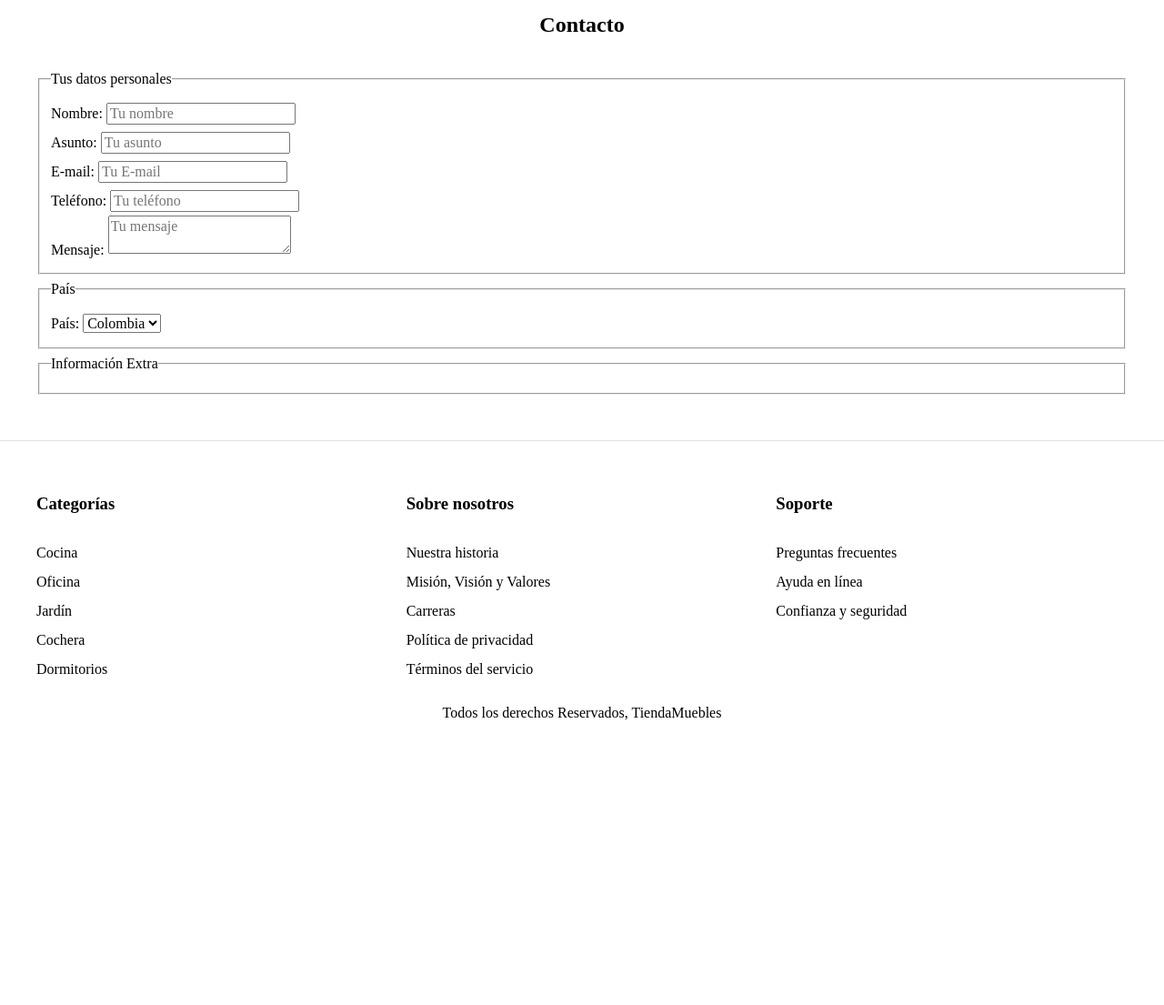
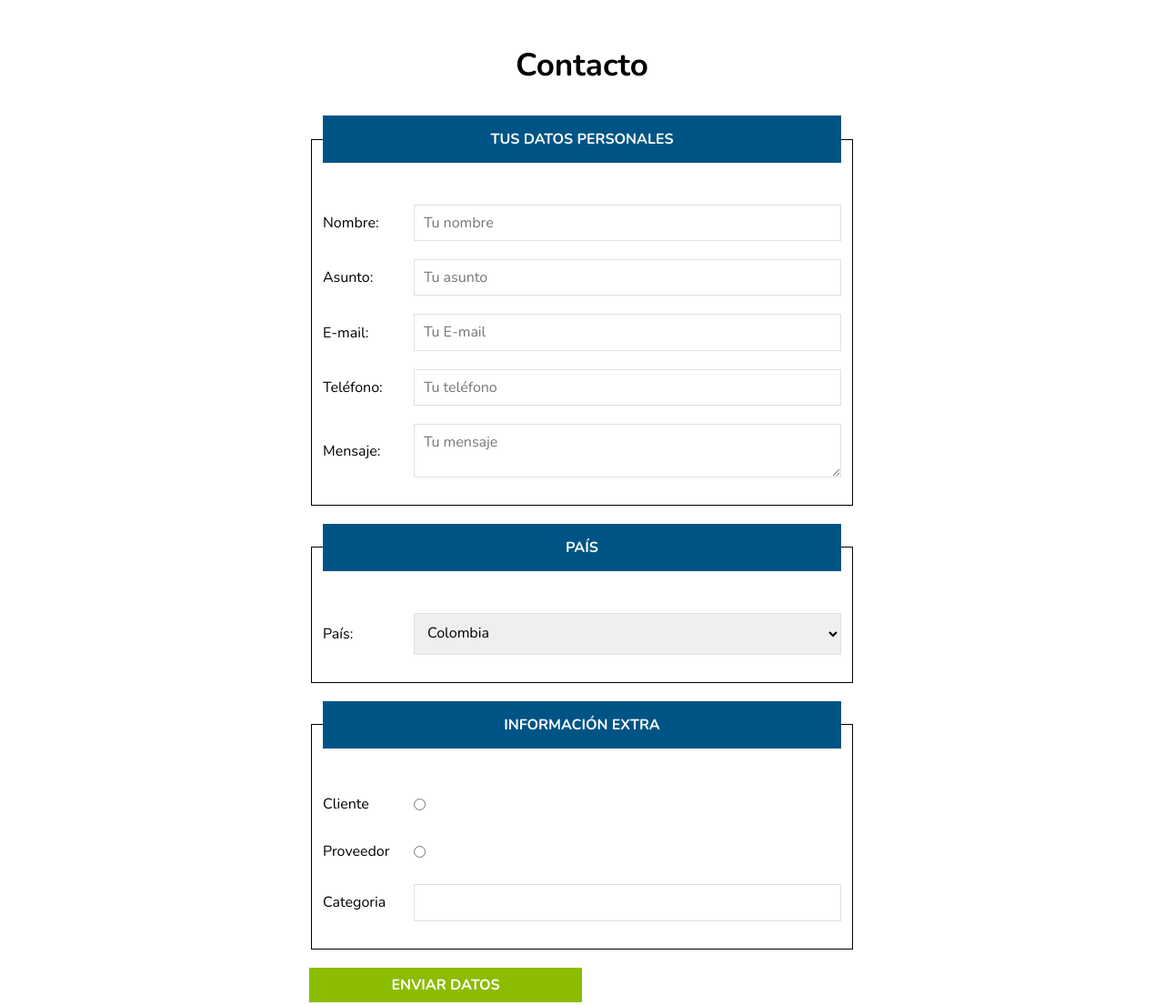
Before and after one commit to devmf19/e-commerce, a plain HTML site: page contacto.html in a window 1280 px wide. Shown: the part 266-1371 px from the top of the page at 91% size. Before the commit the page ends 1082 px from the top, so only its background shows below. Drawn offline with nearby package versions, Linux system fonts and the light colour scheme.

Commit message:
complete form and css style

```diff
--- a/contacto.html
+++ b/contacto.html
@@ -2,6 +2,9 @@
 <html lang="en">
 
 <head>
+    <link rel="preconnect" href="https://fonts.googleapis.com">
+    <link rel="preconnect" href="https://fonts.gstatic.com" crossorigin>
+    <link href="https://fonts.googleapis.com/css2?family=Nunito:wght@400;700;900&display=swap" rel="stylesheet">
     <link rel="stylesheet" href="css/normalize.css">
     <link rel="stylesheet" href="css/styles.css">
     <title>E-Comerce</title>
@@ -25,25 +28,25 @@
     </div>
 
     <main class="contenedor contenido-principal">
-        <h2 class="text-center">Contacto</h2>
+        <h2 class="title text-center">Contacto</h2>
 
-        <form>
+        <form class="formulario">
             <fieldset>
                 <legend>Tus datos personales</legend>
 
-                <div class="cmapo">
+                <div class="campo">
                     <label for="nombre">Nombre: </label>
-                    <input type="text" id="nombre" placeholder="Tu nombre" />
+                    <input type="text" id="nombre" placeholder="Tu nombre" required/>
                 </div>
 
                 <div class="campo">
                     <label for="asunto">Asunto: </label>
-                    <input type="text" id="asunto" placeholder="Tu asunto" />
+                    <input type="text" id="asunto" placeholder="Tu asunto" required/>
                 </div>
 
                 <div class="campo">
                     <label for="email">E-mail: </label>
-                    <input type="email" id="email" placeholder="Tu E-mail" />
+                    <input type="email" id="email" placeholder="Tu E-mail" required/>
                 </div>
 
                 <div class="campo">
@@ -64,15 +67,36 @@
                 <div class="campo">
                     <label for="pais">País: </label>
                     <select id="pais">
-                        <option value="">Colombia</option>
+                        <option value="CO">Colombia</option>
                     </select>
                 </div>
             </fieldset>
 
             <fieldset>
+                <legend>Información Extra</legend>
 
-                <legend>Información Extra</legend>
+                <div class="campo">
+                    <label for="cliente">Cliente</label>
+                    <input ide="cliente" type="radio" name="tipo" value="cliente">
+                </div>
+                <div class="campo">
+                    <label for="proveedor">Proveedor</label>
+                    <input ide="proveedor" type="radio" name="tipo" value="proveedor">
+                </div>
+                <div class="campo">
+                    <label for="categoria">Categoria</label>
+                    <input list="categorias" name="categorias">
+                    <datalist id="categorias">
+                        <option value="Cocina">
+                        <option value="Exterior">
+                        <option value="Recamaras">
+                        <option value="Oficina">
+                        <option value="Televisión">
+                    </datalist>
+                </div>
             </fieldset>
+            <input type="submit" value="Enviar datos" class="btn max-width-30">
+
         </form>
 
     </main>
--- a/css/styles.css
+++ b/css/styles.css
@@ -1,24 +1,30 @@
 html {
     box-sizing: border-box;
-    font-size: 62.5%; /*1REM = 10px*/
+    font-size: 62.5%;
+    /*1REM = 10px*/
 }
 
-*, *:before, *:after{
+*,
+*:before,
+*:after {
     box-sizing: inherit;
 }
 
 body {
+    font-family: 'Nunito', sans-serif;
     font-size: 1.6rem;
     line-height: 2;
 }
 
 /*ESTILOS GOBALES*/
-h1, h2, h3 {
+h1,
+h2,
+h3 {
     margin: 0 0 2rem 0;
 }
 
 h1 {
-    font-size: 3.8rem;
+    font-size: 5.5rem;
 }
 
 a {
@@ -26,7 +32,7 @@ a {
     color: #000;
 }
 
-.contenedor{
+.contenedor {
     max-width: 120rem;
     margin: 0 auto;
 }
@@ -41,11 +47,12 @@ img {
     display: block;
     color: #ffffff;
     text-transform: uppercase;
+    font-weight: bold;
     padding: 1rem;
     transition: background-color .3s ease-out;
     text-align: center;
+    width: 100%;
     border: none;
-    width: 100%;
 }
 
 .btn:hover {
@@ -54,6 +61,10 @@ img {
 }
 
 /*UTILIDADES*/
+.title {
+    font-size: 3.5rem
+}
+
 .text-center {
     text-align: center;
 }
@@ -67,12 +78,12 @@ img {
 }
 
 /*ESTILOS DEL HEADER Y BARRA DE NAVEGACIÓN*/
-.nombre-sitio{
+.nombre-sitio {
     margin-top: 5rem;
     text-align: center;
 }
 
-.nombre-sitio span{
+.nombre-sitio span {
     color: #037bc0;
 }
 
@@ -81,9 +92,14 @@ img {
 }
 
 .nav-principal {
+    font-weight: bold;
     padding: 2rem 0;
     display: flex;
     justify-content: space-between;
+}
+
+.nav-principal a:hover {
+    color: #037bc0;
 }
 
 .hero {
@@ -99,7 +115,7 @@ img {
     padding: 5rem 0;
 }
 
-.categoria{
+.categoria {
     cursor: pointer;
 }
 
@@ -109,21 +125,21 @@ img {
     border-top-right-radius: 1rem;*/
 }
 
-.categoria a{
+.categoria a {
     display: block;
     text-align: center;
     padding: 2rem;
     font-size: 2rem;
 }
 
-.categoria:hover a{
+.categoria:hover a {
     background-color: #037bc0;
     color: #ffffff;
     border-bottom-left-radius: 1rem;
     border-bottom-right-radius: 1rem;
 }
 
-.listado-categorias{
+.listado-categorias {
     display: grid;
     grid-template-columns: repeat(3, 1fr);
     gap: 2rem;
@@ -164,14 +180,14 @@ img {
     gap: 2rem;
 }
 
-.producto:nth-child(1){
+.producto:nth-child(1) {
     grid-column-start: 1;
     grid-column-end: 7;
     display: grid;
     grid-template-columns: 3fr 2fr;
 }
 
-.producto:nth-child(1) img{
+.producto:nth-child(1) img {
     height: 40rem;
     width: 100%;
     object-fit: cover;
@@ -241,14 +257,14 @@ img {
     object-fit: cover;
 }
 
-.producto:nth-child(12){
+.producto:nth-child(12) {
     grid-column-start: 1;
     grid-column-end: 7;
     display: grid;
     grid-template-columns: 3fr 2fr;
 }
 
-.producto:nth-child(12) img{
+.producto:nth-child(12) img {
     height: 40rem;
     width: 100%;
     object-fit: cover;
@@ -274,9 +290,13 @@ img {
     gap: 2rem;
 }
 
-.footer-menu{
+.footer-menu {
     display: flex;
     flex-direction: column;
+}
+
+.footer-menu a:hover {
+    color: #037bc0;
 }
 
 /*PAGINA NOSOTROS*/
@@ -313,7 +333,7 @@ img {
     margin-bottom: 3rem;
 }
 
-.articulo:last-of-type{
+.articulo:last-of-type {
     border: none;
 }
 
@@ -348,8 +368,49 @@ img {
     gap: 2rem;
 }
 
-.grid-galeria img{
+.grid-galeria img {
     width: 40rem;
     height: 40rem;
     object-fit: cover;
 }
+
+/*FORMULARIO*/
+
+.formulario {
+    max-width: 60rem;
+    margin: 0 auto;
+}
+
+.formulario fieldset {
+    border: 1px solid #000;
+    margin-bottom: 2rem;
+}
+
+.formulario legend {
+    background-color: #005485;
+    width: 100%;
+    text-align: center;
+    color: #ffffff;
+    text-transform: uppercase;
+    font-weight: bold;
+    padding: 1rem;
+    margin-bottom: 4rem;
+}
+
+.campo {
+    display: flex;
+    align-items: center;
+    margin-bottom: 2rem;
+}
+
+.campo label {
+    flex-basis: 10rem;
+}
+
+.campo input:not([type="radio"]),
+textarea,
+select {
+    flex: 1;
+    border: 1px solid #e1e1e1;
+    padding: 1rem;
+}
```
Also changed, not shown: base.html (+3 -0 lines), blog.html (+4 -1 lines), entrada.html (+4 -1 lines), galeria.html (+4 -1 lines), index.html (+6 -3 lines), nosotros.html (+4 -1 lines), tienda.html (+4 -1 lines).
